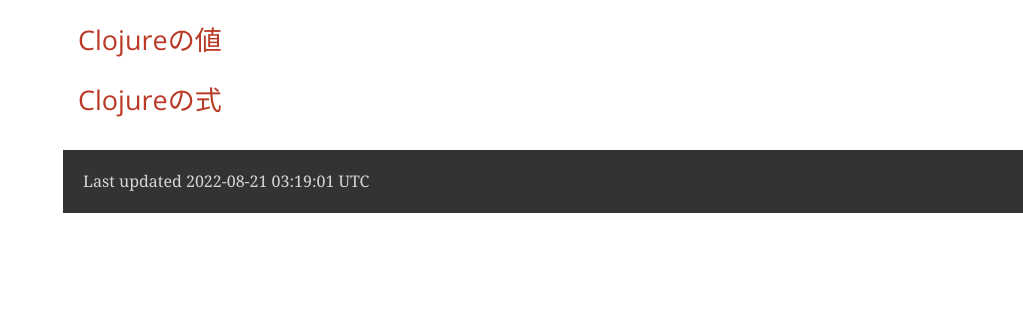
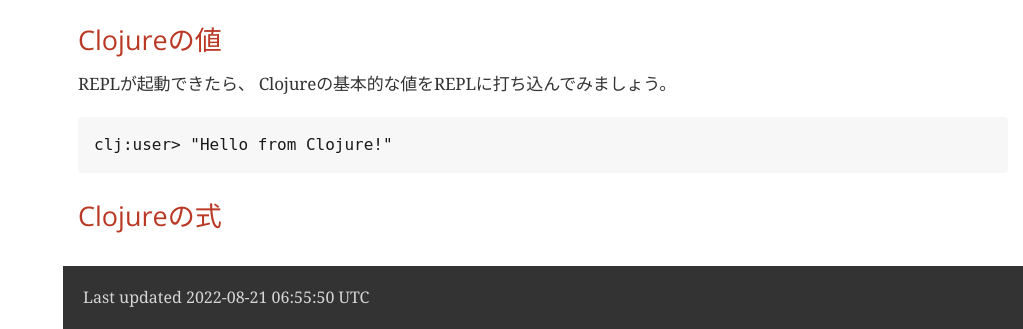
Before and after one commit to blackawa/clojure-in-small-step, a plain HTML site: page docs/index.html in a window 1280 px wide. Shown: the part 3358-3687 px from the top of the page, without its empty margins (257-1280 px from the left). Before the commit the page ends 3571 px from the top, so only its background shows below. Drawn offline with nearby package versions, Linux system fonts and the light colour scheme; a web font is replaced by a local one.

Commit message:
:sparkles: add welcome to clojure

```diff
--- a/docs/index.html
+++ b/docs/index.html
@@ -695,7 +695,14 @@
 </div>
 <div class="sect2">
 <h3 id="_clojureの値"><a class="anchor" href="#_clojureの値"></a>Clojureの値</h3>
-
+<div class="paragraph">
+<p>REPLが起動できたら、 Clojureの基本的な値をREPLに打ち込んでみましょう。</p>
+</div>
+<div class="listingblock">
+<div class="content">
+<pre class="highlight"><code class="language-clojure" data-lang="clojure">clj:user&gt; "Hello from Clojure!"</code></pre>
+</div>
+</div>
 </div>
 <div class="sect2">
 <h3 id="_clojureの式"><a class="anchor" href="#_clojureの式"></a>Clojureの式</h3>
@@ -706,7 +713,7 @@
 </div>
 <div id="footer">
 <div id="footer-text">
-Last updated 2022-08-21 03:19:01 UTC
+Last updated 2022-08-21 06:55:50 UTC
 </div>
 </div>
 </body>
```
Also changed, not shown: 2 other files.
